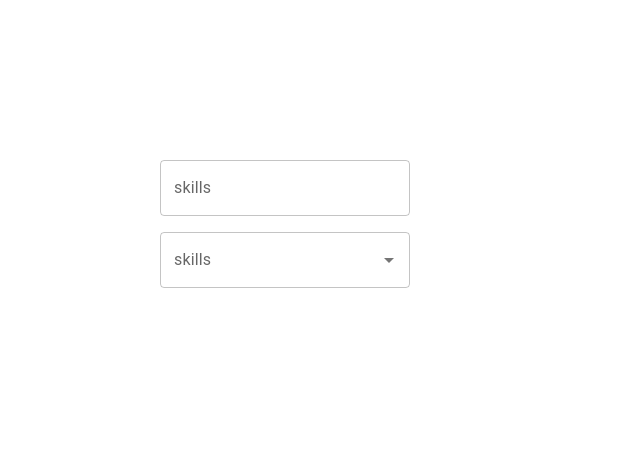
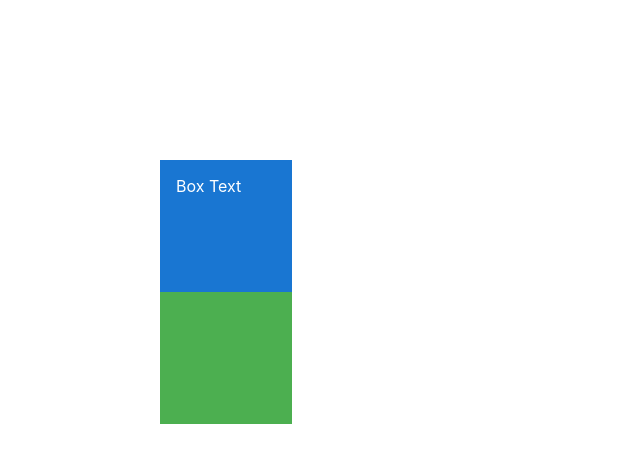
Before and after one commit to GitGud1234/react-mui-demo, a React (Create React App) app: page / in a window 1280 px wide. Shown: the top 462 px of the page, without its empty margins (0-640 px from the left). Built offline with nearby package versions, Linux system fonts and the light colour scheme.

Commit message:
Create MuiLayout

```diff
--- a/src/App.tsx
+++ b/src/App.tsx
@@ -9,6 +9,7 @@ import { MuiCheckbox } from './components/MuiCheckbox';
 import { MuiSwitch } from './components/MuiSwitch';
 import { MuiRating } from './components/MuiRating';
 import { MuiAutocomplete } from './components/MuiAutocomplete';
+import { MuiLayout } from './components/MuiLayout';
 
 /*
 const theme = createTheme({
@@ -40,7 +41,8 @@ function App() {
       {/* {<MuiCheckbox />} */}
       {/* {<MuiSwitch />} */}
       {/* {<MuiRating />} */}
-      {<MuiAutocomplete />}
+      {/* {<MuiAutocomplete />} */}
+      {<MuiLayout />}
     </div>
     //</ThemeProvider>
   );
--- /dev/null
+++ b/src/components/MuiLayout.tsx
@@ -0,0 +1,31 @@
+import { Box } from '@mui/material';
+
+export const MuiLayout = () => {
+  return (
+    <>
+      <Box
+        sx={{
+          backgroundColor: 'primary.main',
+          color: 'white',
+          height: '100px',
+          width: '100px',
+          padding: '16px',
+          '&:hover': {
+            backgroundColor: 'primary.light',
+          },
+        }}
+      >
+        Box Text
+      </Box>
+      <Box>
+        <Box
+          display="flex"
+          height="100px"
+          width="100px"
+          bgcolor="success.light"
+          p={2}
+        ></Box>
+      </Box>
+    </>
+  );
+};
```
